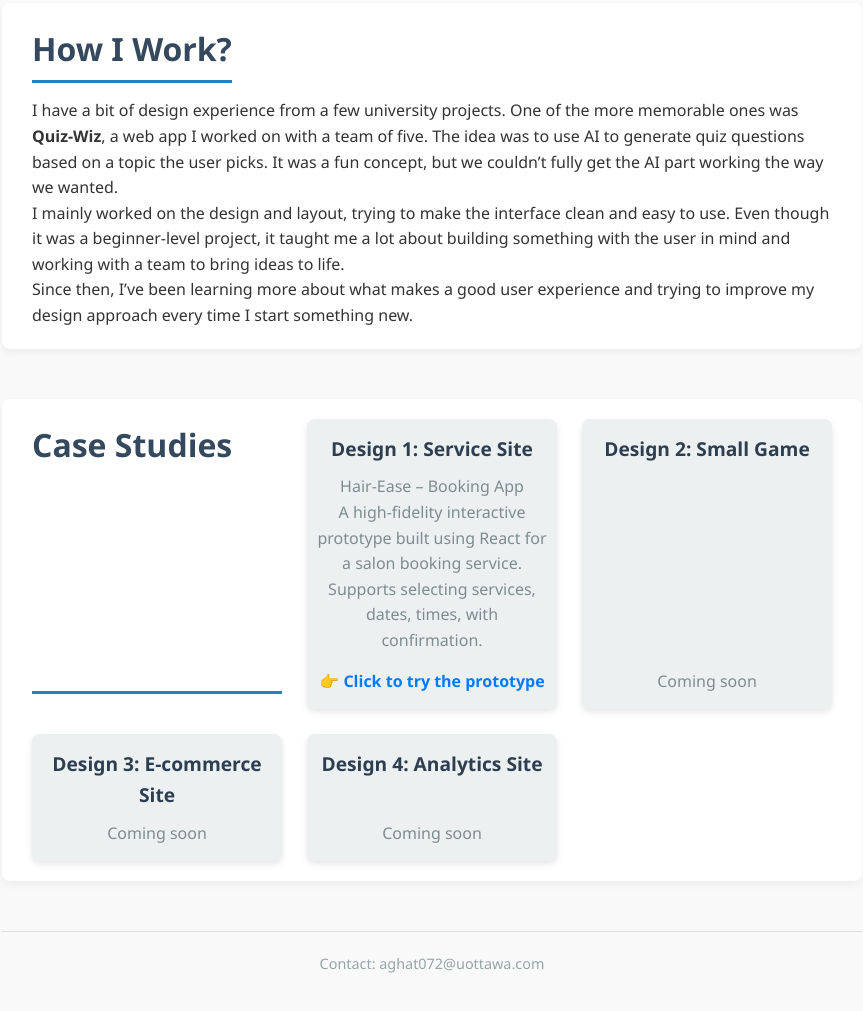
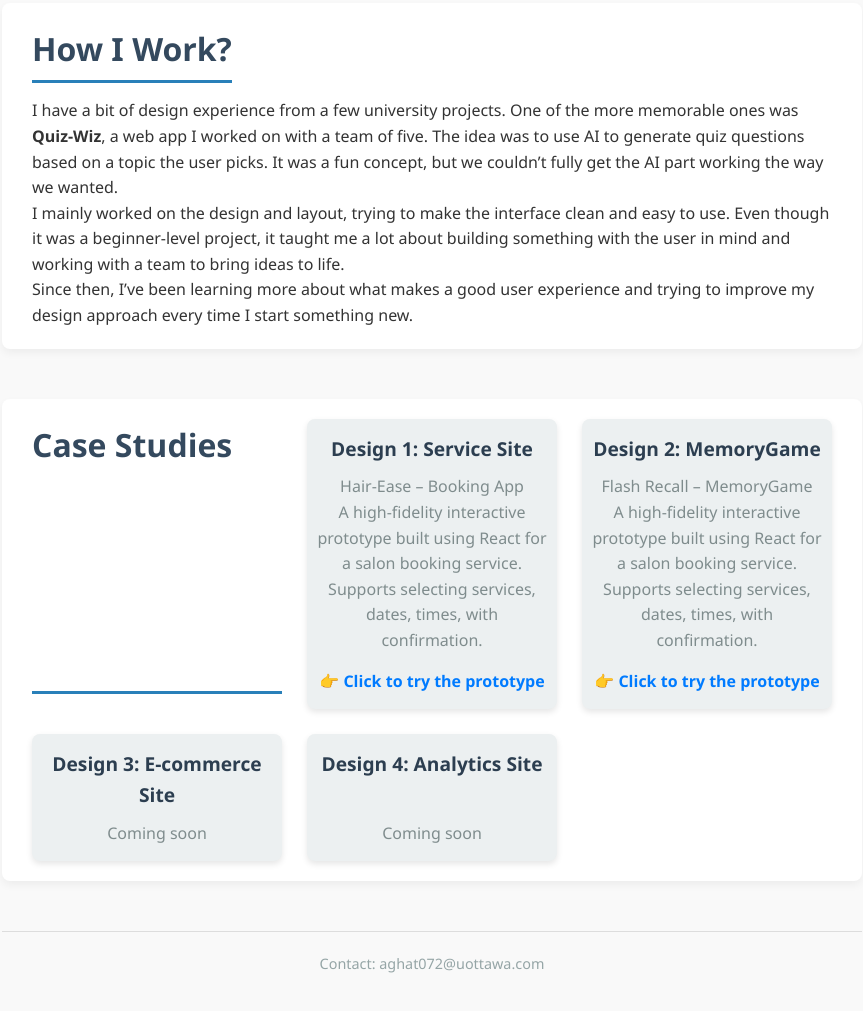
Before and after one commit to Adrian-Ghattas/Adrian-Ghattas.github.io, a plain HTML site: page index.html in a window 1280 px wide. Shown: the part 503-1514 px from the top of the page, without its empty margins (208-1071 px from the left). Drawn offline with Linux system fonts and the light colour scheme.

Commit message:
Add files via upload

```diff
--- a/index.html
+++ b/index.html
@@ -56,8 +56,14 @@
   </div>
 
   <div class="case-study">
-    <h3>Design 2: Small Game</h3>
-    <p>Coming soon</p>
+    <a href="https://flash-recall-game.netlify.app/" target="_blank" style="text-decoration: none; color: inherit;">
+      <h3>Design 2: MemoryGame </h3>
+      <p>
+        Flash Recall – MemoryGame<br />
+        A high-fidelity interactive prototype built using React for a salon booking service. Supports selecting services, dates, times, with confirmation.
+      </p>
+      <p style="font-weight: bold; color: #007BFF;">👉 Click to try the prototype</p>
+    </a>
   </div>
 
   <div class="case-study">
```
